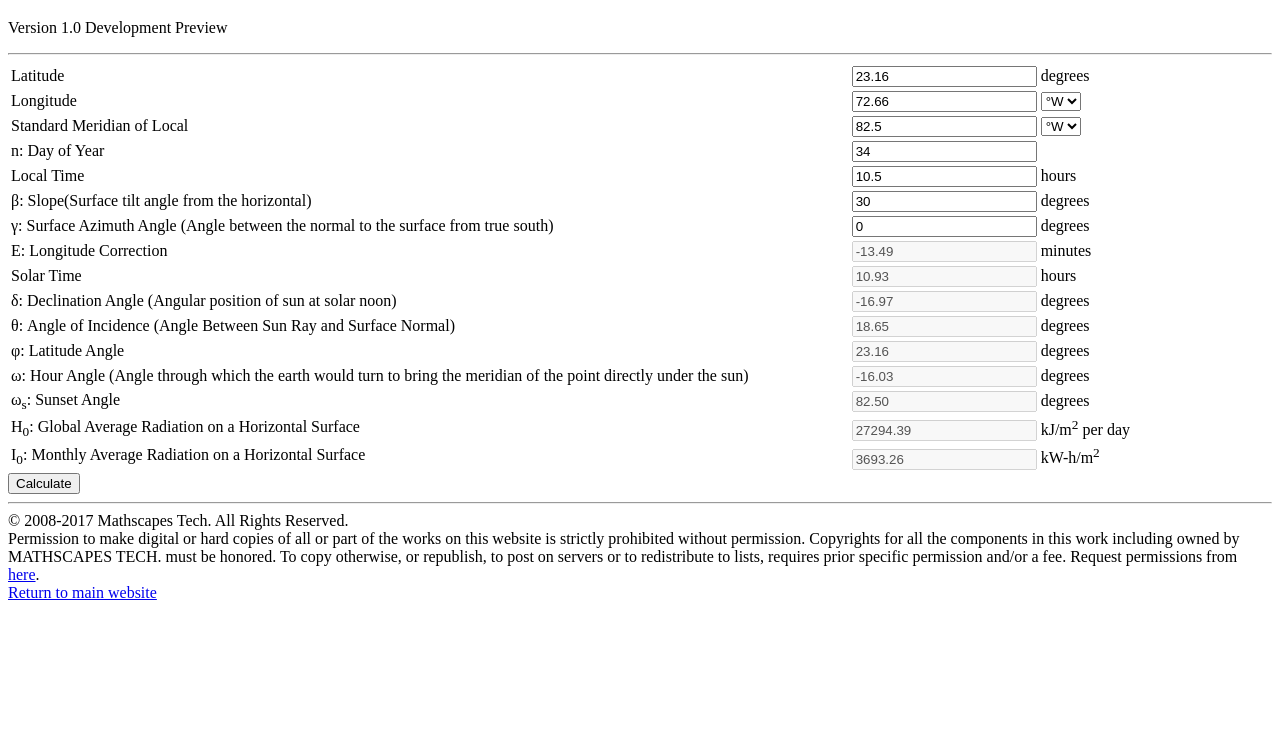
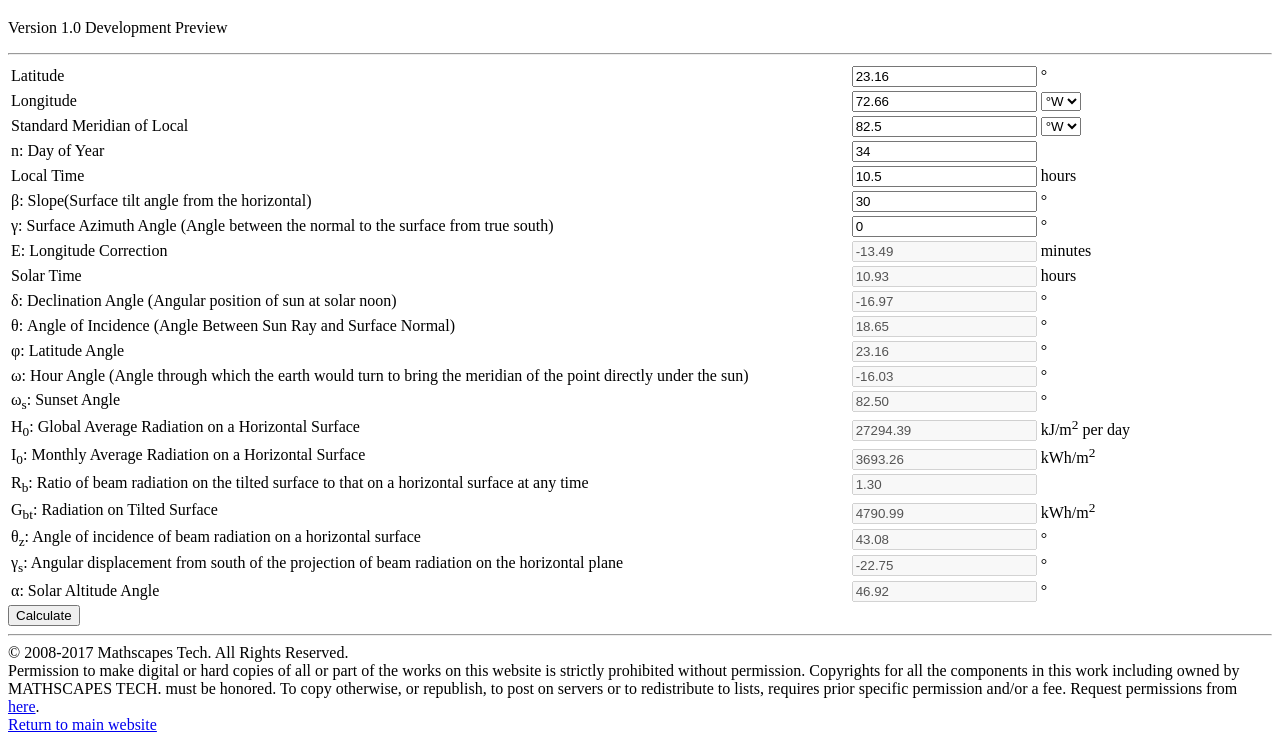
Before and after one commit to grvashu/solaream, a plain HTML site: page index.html in a window 1280 px wide. Both pictures are taken after a click on the button "Calculate". Shown: the part 61-803 px from the top of the page. Drawn offline with Linux system fonts and the light colour scheme.

Commit message:
Added new params

```diff
--- a/index.html
+++ b/index.html
@@ -10,7 +10,7 @@
     <hr>
     <table style="width:95vw;">
         <!--INPUT-->
-        <tr><td style="width:70vw;">Latitude</td><td style="width:30vw;"><input id="latitude" type="number" step="0.01" value=23.16> degrees</td></tr>
+        <tr><td style="width:70vw;">Latitude</td><td style="width:30vw;"><input id="latitude" type="number" step="0.01" value=23.16> &deg;</td></tr>
         <tr><td>Longitude</td><td><input id="longitude" type="number" step="0.01" value=72.66>
             <select id="longitudeDirection">
                 <option value="W">&deg;W</option>
@@ -23,20 +23,27 @@
             </select></td></tr>
         <tr><td>n: Day of Year</td><td><input id="n" type="number" step="1" value=34></td></tr>
         <tr><td>Local Time</td><td><input id="local_time" type="number" step="0.5" value=10.5> hours</td></tr>
-        <tr><td>&beta;: Slope(Surface tilt angle from the horizontal)</abbr></td><td><input id="beta" type="number" step="0.01" value=30> degrees</td></tr>
-        <tr><td>&gamma;: Surface Azimuth Angle (Angle between the normal to the surface from true south)</td><td><input id="gamma" type="number" step="0.01" value=0> degrees</td></tr>
+        <tr><td>&beta;: Slope(Surface tilt angle from the horizontal)</abbr></td><td><input id="beta" type="number" step="0.01" value=30> &deg;</td></tr>
+        <tr><td>&gamma;: Surface Azimuth Angle (Angle between the normal to the surface from true south)</td><td><input id="gamma" type="number" step="0.01" value=0> &deg;</td></tr>
 
         <!--OUTPUT-->
         <!-- <tr><td>B</td><td><input id="B" type="number" step="0.01" disabled="disabled"></td></tr> -->
         <tr><td>E: Longitude Correction</td><td><input id="e" type="number" step="0.01" disabled="disabled"> minutes</td></tr>
         <tr><td>Solar Time</td><td><input id="solar_time" type="number" step="0.01" disabled="disabled"> hours</td></tr>
-        <tr><td>&delta;: Declination Angle (Angular position of sun at solar noon)</td><td><input id="delta" type="number" step="0.01" disabled="disabled"> degrees</td></tr>
-        <tr><td>&theta;: Angle of Incidence (Angle Between Sun Ray and Surface Normal)</td><td><input id="theta" type="number" step="0.01" disabled="disabled"> degrees</td></tr>
-        <tr><td>&phi;: Latitude Angle</td><td><input id="phi" type="number" step="0.01" disabled="disabled"> degrees</td></tr>
-        <tr><td>&omega;: Hour Angle (Angle through which the earth would turn to bring the meridian of the point directly under the sun)</td><td><input id="omega" type="number" step="0.01" disabled="disabled"> degrees</td></tr>
-        <tr><td>&omega;<sub>s</sub>: Sunset Angle</td><td><input id="omega_s" type="number" step="0.01" disabled="disabled"> degrees</td></tr>
+        <tr><td>&delta;: Declination Angle (Angular position of sun at solar noon)</td><td><input id="delta" type="number" step="0.01" disabled="disabled"> &deg;</td></tr>
+        <tr><td>&theta;: Angle of Incidence (Angle Between Sun Ray and Surface Normal)</td><td><input id="theta" type="number" step="0.01" disabled="disabled"> &deg;</td></tr>
+        <tr><td>&phi;: Latitude Angle</td><td><input id="phi" type="number" step="0.01" disabled="disabled"> &deg;</td></tr>
+        <tr><td>&omega;: Hour Angle (Angle through which the earth would turn to bring the meridian of the point directly under the sun)</td><td><input id="omega" type="number" step="0.01" disabled="disabled"> &deg;</td></tr>
+        <tr><td>&omega;<sub>s</sub>: Sunset Angle</td><td><input id="omega_s" type="number" step="0.01" disabled="disabled"> &deg;</td></tr>
         <tr><td>H<sub>0</sub>: Global Average Radiation on a Horizontal Surface</td><td><input id="H0" type="number" step="0.01" disabled="disabled"> kJ/m<sup>2</sup> per day</td></tr>
-        <tr><td>I<sub>0</sub>: Monthly Average Radiation on a Horizontal Surface</td><td><input id="I0" type="number" step="0.01" disabled="disabled"> kW-h/m<sup>2</sup></td></tr>
+        <tr><td>I<sub>0</sub>: Monthly Average Radiation on a Horizontal Surface</td><td><input id="I0" type="number" step="0.01" disabled="disabled"> kWh/m<sup>2</sup></td></tr>
+
+        <!--New Parameters-->
+        <tr><td>R<sub>b</sub>: Ratio of beam radiation on the tilted surface to that on a horizontal surface at any time</td><td><input id="rb" type="number" step="0.01" disabled="disabled"></td></tr>
+        <tr><td>G<sub>bt</sub>: Radiation on Tilted Surface</td><td><input id="gbt" type="number" step="0.01" disabled="disabled"> kWh/m<sup>2</sup></td></tr>
+        <tr><td>&theta;<sub>z</sub>: Angle of incidence of beam radiation on a horizontal surface</td><td><input id="theta_z" type="number" step="0.01" disabled="disabled"> &deg;</td></tr>
+        <tr><td>&gamma;<sub>s</sub>: Angular displacement from south of the projection of beam radiation on the horizontal plane</td><td><input id="gamma_s" type="number" step="0.01" disabled="disabled"> &deg;</td></tr>
+        <tr><td>&alpha;: Solar Altitude Angle</td><td><input id="alpha" type="number" step="0.01" disabled="disabled"> &deg;</td></tr>
     </table>
     <button onclick="setup()">Calculate</button>
     <table id="sun-table">
--- a/script.js
+++ b/script.js
@@ -101,6 +101,27 @@ function getBeta(){
 function getGamma(){
     return Number(document.getElementById('gamma').value);
 }
+function getTheta_z(phi,delta,omega){
+    var t1=Math.cos(degToRad(phi))*Math.cos(degToRad(delta))*Math.cos(degToRad(omega));
+    var t2=Math.sin(degToRad(phi))*Math.sin(degToRad(delta));
+    return radToDeg(Math.acos(t1+t2));
+}
+function getRb(theta,theta_z){
+    return Math.cos(degToRad(theta))/Math.cos(degToRad(theta_z));
+}
+function getGbt(gb,rb){
+    return gb*rb;
+}
+function getGamma_s(omega,theta_z,phi,delta){
+    var t1=Math.cos(degToRad(theta_z))*Math.sin(degToRad(phi))-Math.sin(degToRad(delta));
+    var t2=Math.sin(degToRad(theta_z))*Math.cos(degToRad(phi));
+    var t3=Math.abs(radToDeg(Math.acos(t1/t2)));
+    var t4=omega/Math.abs(omega);
+    return t4*t3;
+}
+function getAlpha(theta_z){
+    return 90-theta_z;
+}
 function setup(){
     // Input
     var latitude=getLatitude();
@@ -143,5 +164,20 @@ function setup(){
     var I0=getI0(GSC,n,delta,phi,omega);
     document.getElementById('I0').value=I0.toFixed(2);
 
+    var theta_z=getTheta_z(phi,delta,omega);
+    document.getElementById('theta_z').value=theta_z.toFixed(2);
+
+    var rb=getRb(theta,theta_z);
+    document.getElementById('rb').value=rb.toFixed(2);
+
+    var gb=I0;
+    var gbt=getGbt(gb,rb);
+    document.getElementById('gbt').value=gbt.toFixed(2);
+
+    var alpha=getAlpha(theta_z);
+    document.getElementById('alpha').value=alpha.toFixed(2);
+
+    var gamma_s=getGamma_s(omega,theta_z,phi,delta);
+    document.getElementById('gamma_s').value=gamma_s.toFixed(2);
     //createTable(latitude,longitude,lst,beta,gamma);
 }
```
